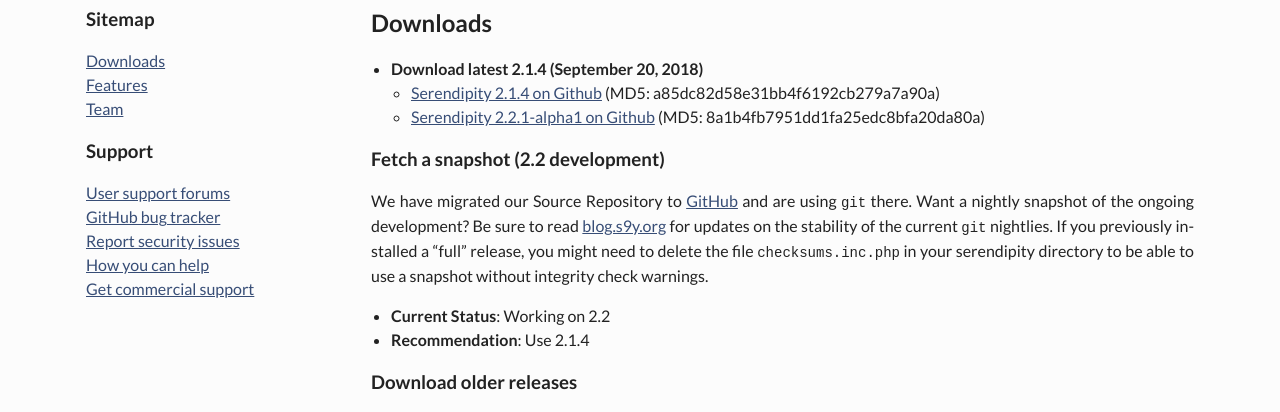
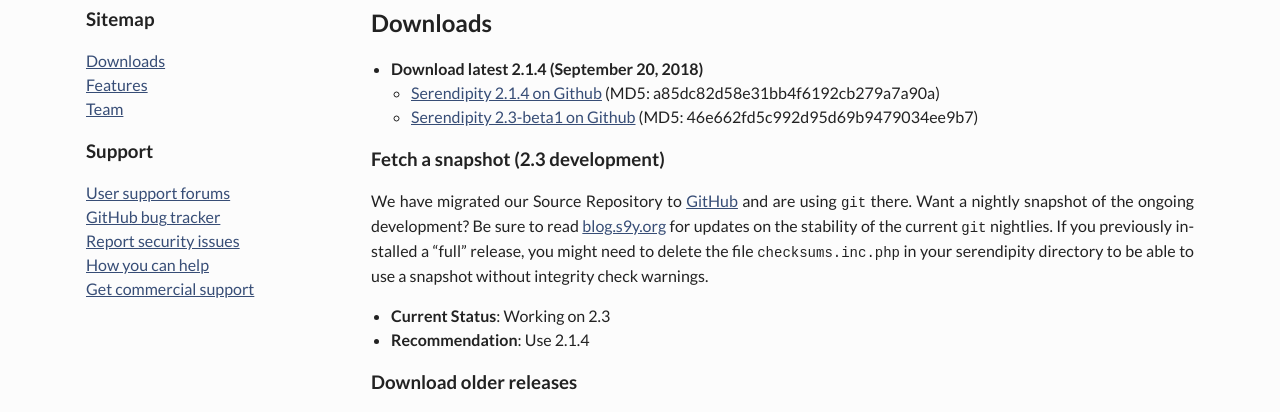
Before and after one commit to s9y/s9y.github.io, a Jekyll site: the page built from downloads.md, in a window 1280 px wide. Shown: the part 224-636 px from the top of the page. Built offline with Jekyll 4.4.1, drawn with Linux system fonts in a browser that asks for light colours.

Commit message:
Update download section for 2.3-beta1
Signed-off-by: Thomas Hochstein <thh@inter.net>

```diff
--- a/downloads.md
+++ b/downloads.md
@@ -8,15 +8,15 @@ title: Downloads
   * [Serendipity 2.1.4 on
     Github](https://github.com/s9y/Serendipity/releases/tag/2.1.4)
    (MD5: a85dc82d58e31bb4f6192cb279a7a90a)
-  * [Serendipity 2.2.1-alpha1 on
-    Github](https://github.com/s9y/Serendipity/releases/tag/2.2.1-alpha1)
-   (MD5: 8a1b4fb7951dd1fa25edc8bfa20da80a)
+  * [Serendipity 2.3-beta1 on
+    Github](https://github.com/s9y/Serendipity/releases/tag/2.3-beta1)
+   (MD5: 46e662fd5c992d95d69b9479034ee9b7)
 
-### **Fetch a snapshot (2.2 development)**
+### **Fetch a snapshot (2.3 development)**
 
 We have migrated our Source Repository to [GitHub](https://github.com/s9y/Serendipity/) and are using `git` there. Want a nightly snapshot of the ongoing development? Be sure to read [blog.s9y.org](https://blog.s9y.org) for updates on the stability of the current `git` nightlies. If you previously installed a "full" release, you might need to delete the file `checksums.inc.php` in your serendipity directory to be able to use a snapshot without integrity check warnings.
 
-* **Current Status**: Working on 2.2
+* **Current Status**: Working on 2.3
 * **Recommendation**: Use 2.1.4
 
 ### **Download older releases**
```
